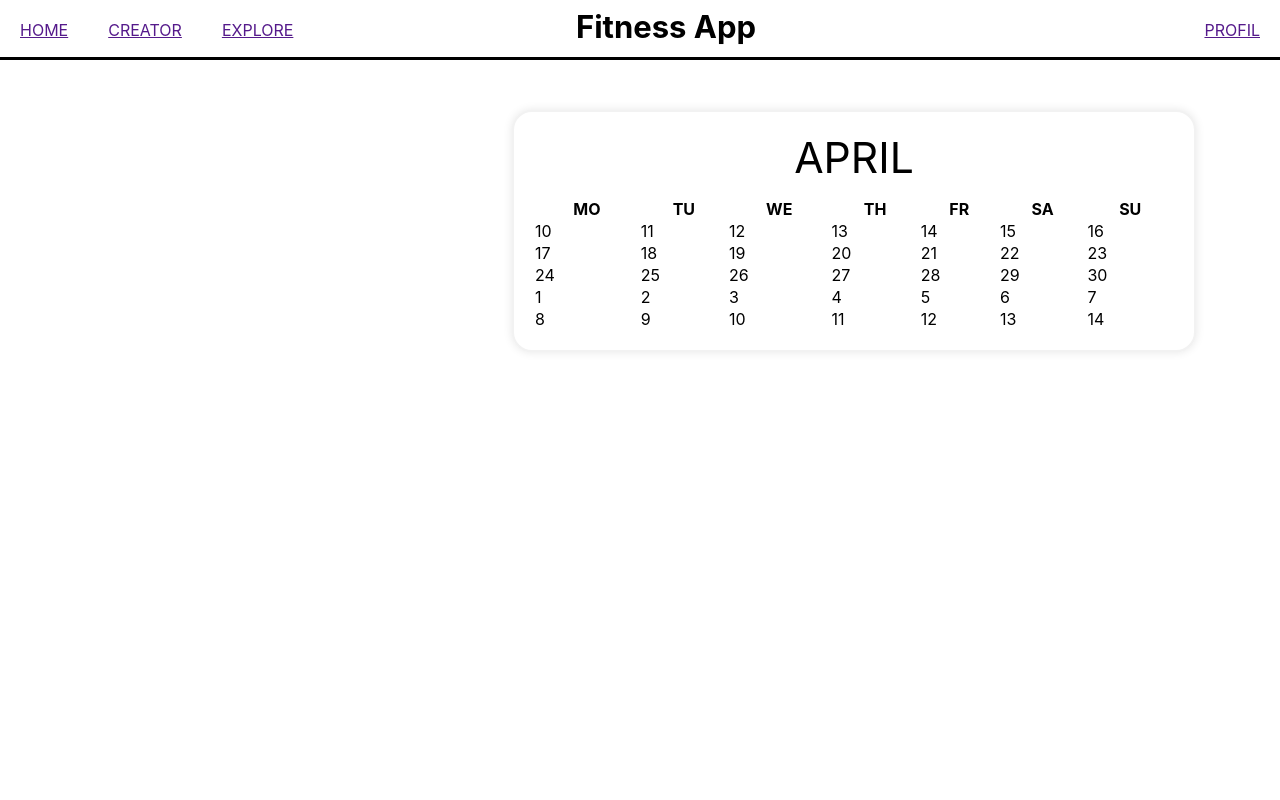
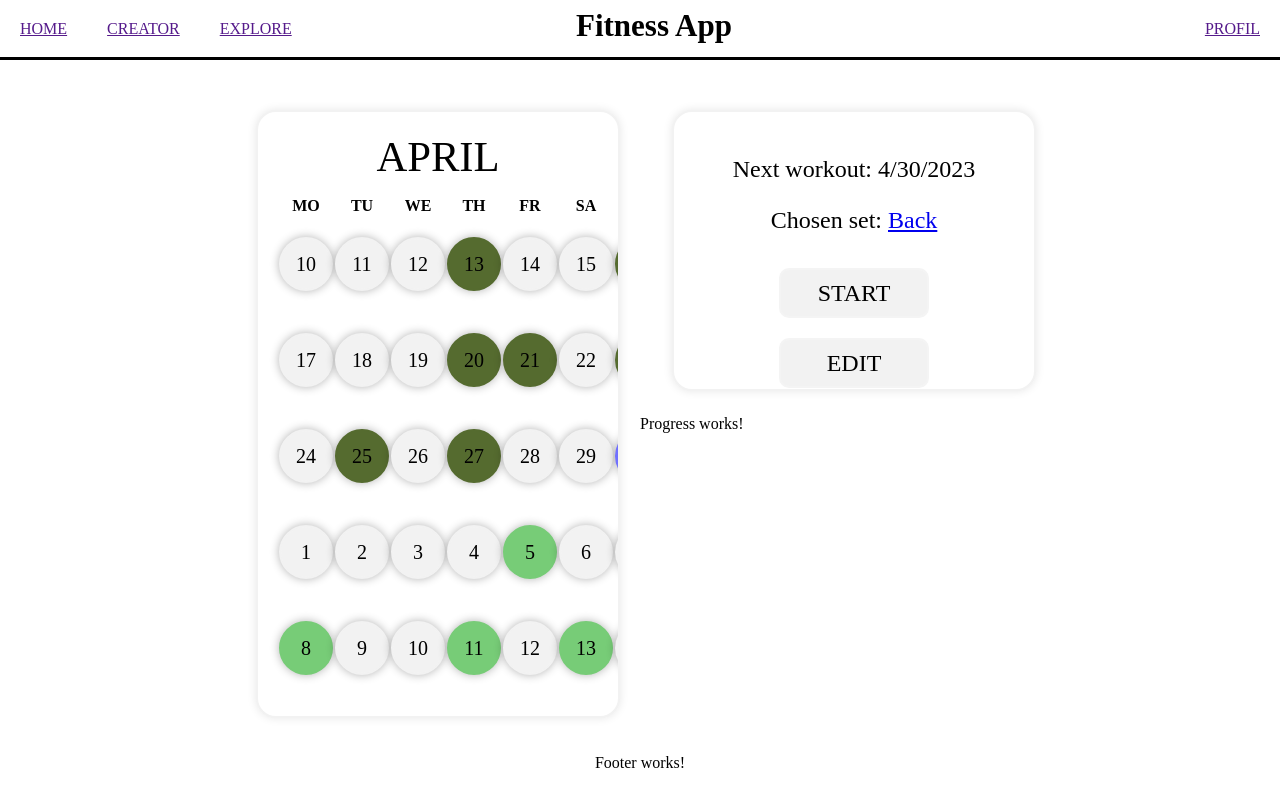
Before and after one commit to 3SD-Studio/FitnessAppClientReact, a React (Create React App) app: page / in a window 1280 px wide. Built offline with nearby package versions, Linux system fonts and the light colour scheme; no server answers.

Commit message:
Works same as angular

```diff
--- a/src/App.css
+++ b/src/App.css
@@ -40,6 +40,17 @@ h1{
   color: #61dafb;
 }
 
+button {
+  height: 50px;
+  font-family: 'Century Gothic';
+  font-size: 18pt;
+  padding: 0px 30px;
+  background-color: #f2f2f2;
+  border: 2px solid #f4f4f4;
+  border-radius: 10px;
+}
+
+
 @keyframes App-logo-spin {
   from {
     transform: rotate(0deg);
--- a/src/App.js
+++ b/src/App.js
@@ -1,4 +1,5 @@
 import './App.css';
+import Footer from './components/footer';
 import Home from './components/home';
 import Navbar from './components/navbar.js';
 
@@ -7,6 +8,7 @@ function App() {
     <>
       <Navbar></Navbar>
       <Home></Home>
+      <Footer></Footer>
     </>
   );
 }
--- a/src/components/calendar.css
+++ b/src/components/calendar.css
@@ -24,3 +24,23 @@
     width: 100%;
     border-collapse: collapse;
 }
+
+.calendarItemDiv {
+    padding: 0px;
+    display: flex;
+    border: 2px solid #f2f2f2;
+    box-shadow: 0px 0px 10px 0px rgb(0, 0, 0, 0.3);
+    width: 50px;
+    height: 50px;
+    margin-top: 20px;
+    margin-bottom: 20px;
+    border-radius: 50%;
+    text-align: center;
+    justify-content: center;
+    font-size: 20px;
+    line-height: 100%;
+}
+
+.calendarItemDiv a{
+    margin-top: 15px;
+}
--- a/src/components/calendar.js
+++ b/src/components/calendar.js
@@ -1,6 +1,6 @@
 import './calendar.css';
 
-function calendar() {
+function Calendar() {
   let monthNames = [
     'January', 'February', 'March',
     'April', 'May', 'June',
@@ -47,7 +47,7 @@ function calendar() {
           {calendarArray.map((week) => (
           <tr>
             {week.map((day) => (
-              <td><a>{day.date.getDate()}</a></td>
+              <td><CalendarItem value={day}> </CalendarItem></td>
           ))}
           </tr>
           ))}
@@ -59,8 +59,25 @@ function calendar() {
   );
 }
 
-export default calendar;
+export default Calendar;
 
+function CalendarItem(props) {
+  const styles = {
+    backgroundColor: props.value.Colour,
+    borderColor: props.value.Colour
+  }
+
+  return (
+    <>
+      <div class="calendarItemDiv"
+          style = {styles}>
+        <a>
+            {props.value.date.getDate()}
+       </a>
+      </div>
+    </>
+  );
+}
 
 class CalendarDate {
   date;
--- a/src/components/footer.css
+++ b/src/components/footer.css
@@ -0,0 +1,4 @@
+.footer {
+    width: 100%;
+    text-align: center;
+}
--- a/src/components/footer.js
+++ b/src/components/footer.js
@@ -1,14 +1,13 @@
-import './home.css';
+import './footer.css';
 
-function Home() {
+function Footer() {
   return (
-    <div class="grid-container">
-        <Calendar class="left"></Calendar>
-        <Nextworkout class="rightTop"></Nextworkout>
-        <Progress class="rightLow"></Progress>
-    </div>
-
+    <>
+      <div class="footer">
+        <p>Footer works!</p>
+      </div>
+    </>
   );
 }
 
-export default Home;
+export default Footer;
--- a/src/components/home.css
+++ b/src/components/home.css
@@ -0,0 +1,27 @@
+.grid-container {
+    display: grid;;
+    grid-template-columns: 50% 50%;
+    grid-template-rows: 50% 50%;
+    grid-template-areas:
+        'left topright'
+        'left downright'
+    ;
+}
+
+.left {
+    width: 100%;
+    height: 100%;
+    grid-area: left;
+}
+
+.rightTop {
+    width: 100%;
+    height: 100%;
+    grid-area: topright;
+}
+
+.rightLow {
+    width: 100%;
+    height: 100%;
+    grid-area: downright;
+}
--- a/src/components/home.js
+++ b/src/components/home.js
@@ -1,10 +1,20 @@
 import './home.css';
 import Calendar from './calendar.js';
+import Nextworkout from './nextworkout.js';
+import Progress from './progress.js';
 
 function Home() {
   return (
     <div class="grid-container">
-        <Calendar class="left"></Calendar>
+        <div class="left">
+          <Calendar></Calendar>
+        </div>
+        <div class="rightTop">
+          <Nextworkout></Nextworkout>
+        </div>
+        <div class="rightLow">
+          <Progress></Progress>
+        </div>
     </div>
 
   );
--- a/src/components/nextworkout.css
+++ b/src/components/nextworkout.css
@@ -0,0 +1,19 @@
+.nextWorkoutDiv {
+    background-color: #fff;
+    border-radius: 20px;
+    box-shadow: 0 0 10px 0 rgba(0, 0, 0, 0.1);
+    border: 2px solid #f2f2f2;
+    padding: 20px;
+    margin-top: 50px;
+    width: 50%;
+    height: 70%;
+    margin-left: 5%;
+    float: left;
+    text-align: center;
+    font-size: 18pt;
+}
+
+.nextWorkoutButton {
+    width: 150px;
+    margin: 10px;
+}
--- a/src/components/nextworkout.js
+++ b/src/components/nextworkout.js
@@ -0,0 +1,25 @@
+import './nextworkout.css';
+
+function Nextworkout() {
+    let nextWorkoutDate = new Date().toLocaleDateString();
+
+    let exerciseSetsList = [
+        'Legs',
+        'Arms',
+        'Chest',
+        'Back',
+        'Cardio'
+      ];
+    let chosenSet = exerciseSetsList[Math.floor(Math.random() * exerciseSetsList.length)];
+
+    return (
+        <div class="nextWorkoutDiv">
+            <p>Next workout: {nextWorkoutDate}</p>
+            <p>Chosen set: <a href="#">{chosenSet}</a></p>
+            <button class="nextWorkoutButton">START</button>
+            <button class="nextWorkoutButton">EDIT</button>
+        </div>
+    );
+}
+
+export default Nextworkout;
--- a/src/components/progress.js
+++ b/src/components/progress.js
@@ -0,0 +1,9 @@
+import './progress.css';
+
+function Progress() {
+    return (
+        <p>Progress works!</p>
+    );
+}
+
+export default Progress;
--- a/src/index.css
+++ b/src/index.css
@@ -1,8 +1,6 @@
 body {
   margin: 0;
-  font-family: -apple-system, BlinkMacSystemFont, 'Segoe UI', 'Roboto', 'Oxygen',
-    'Ubuntu', 'Cantarell', 'Fira Sans', 'Droid Sans', 'Helvetica Neue',
-    sans-serif;
+  font-family: "Century Gothic";
   -webkit-font-smoothing: antialiased;
   -moz-osx-font-smoothing: grayscale;
 }
```
